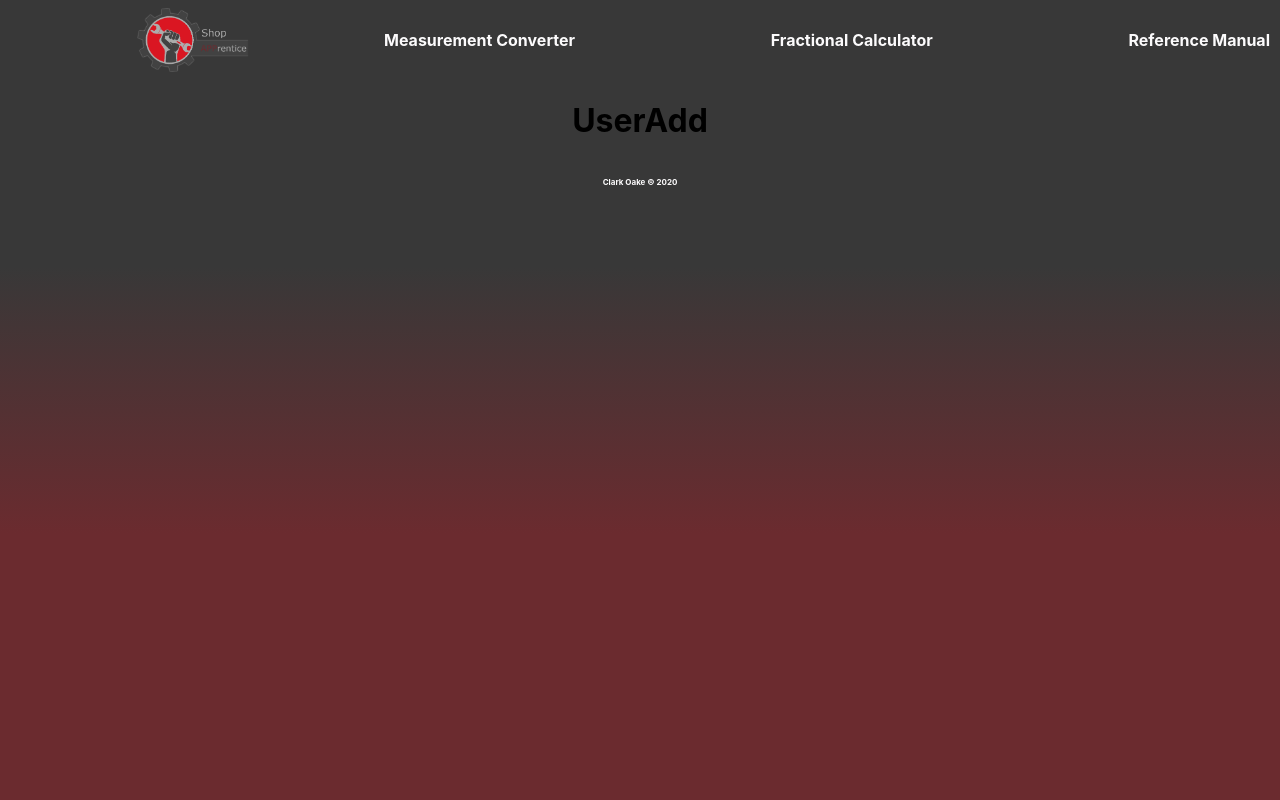
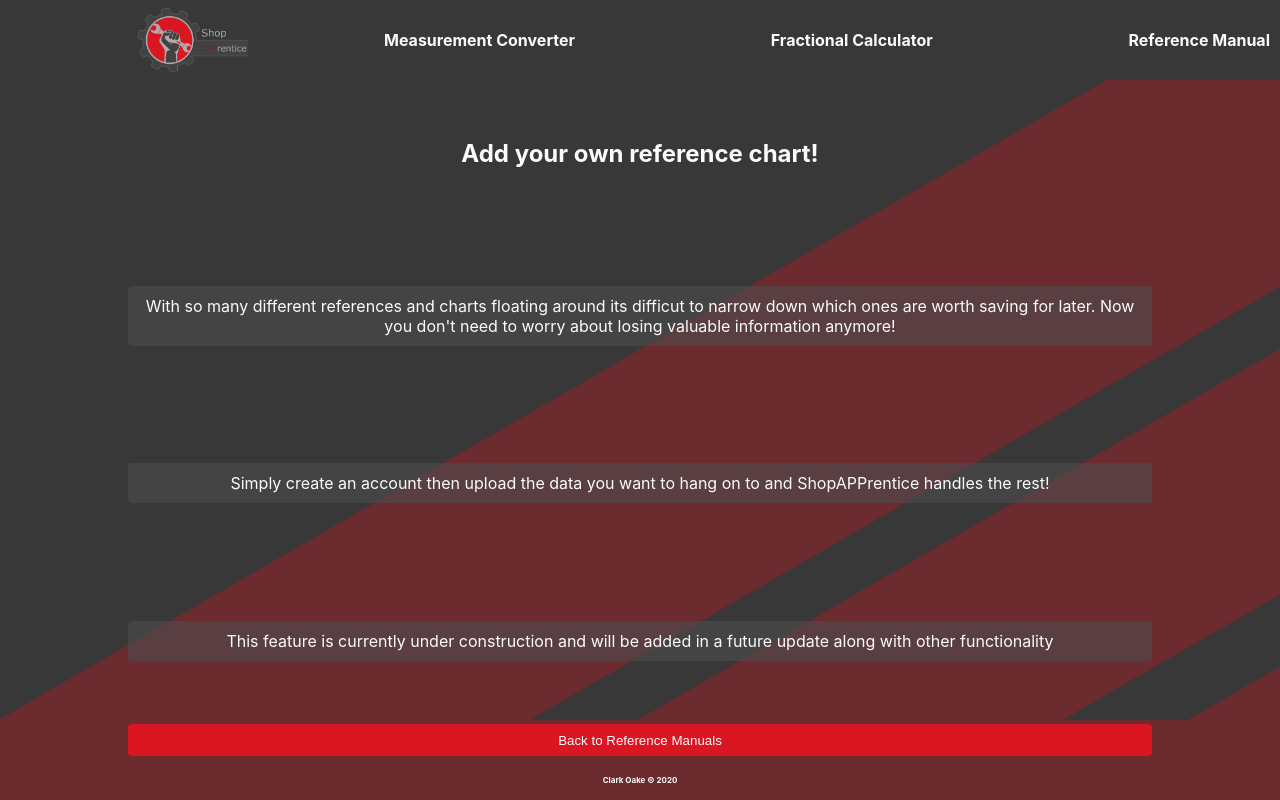
Before and after one commit to Clarko1391/React-Shop-APPrentice, a React (Create React App) app: page /ReferenceManual/UserAdd in a window 1280 px wide. Built offline with nearby package versions, Linux system fonts and the light colour scheme.

Commit message:
Update UserAdd.js
Style Page for User Add

```diff
--- a/src/pages/refManualPages/UserAdd.js
+++ b/src/pages/refManualPages/UserAdd.js
@@ -1,10 +1,53 @@
 import React from 'react'
+import styled from 'styled-components'
+import img from '../../img/left.png'
+import BackButton from '../pageComponents/BackButton'
+
+// CSS
+const ReferenceContainer = styled.div`
+    height: 80vh;
+    width: 100%;
+    background: url(${img}) center no-repeat;
+    background-size: cover;
+    display: flex;
+    flex-direction: column;
+    justify-content: space-around;
+    align-items: center;
+`
+const Title = styled.h1`
+    font-size: 3vh;
+    color: #fcfbfc;
+`
+const Desc = styled.p`
+    box-sizing: border-box;
+    width: 80%;
+    padding: 10px;
+    font-size: 2vh;
+    color: #fcfbfc;
+    background-color: rgba(78,77,78, 0.6);
+    border-radius: 4px;
+`
 
 function UserAdd() {
     return (
-        <div>
-            <h1>UserAdd</h1>
-        </div>
+        <>
+            <ReferenceContainer >
+                <Title >
+                    Add your own reference chart!
+                </Title>
+                <Desc >
+                    With so many different references and charts floating around its difficut to narrow down which ones are worth saving for later.
+                    Now you don't need to worry about losing valuable information anymore!
+                </Desc>
+                <Desc >
+                    Simply create an account then upload the data you want to hang on to and ShopAPPrentice handles the rest!
+                </Desc>
+                <Desc >
+                    This feature is currently under construction and will be added in a future update along with other functionality
+                </Desc>
+            </ReferenceContainer>
+            <BackButton />
+        </>
     )
 }
 
```
